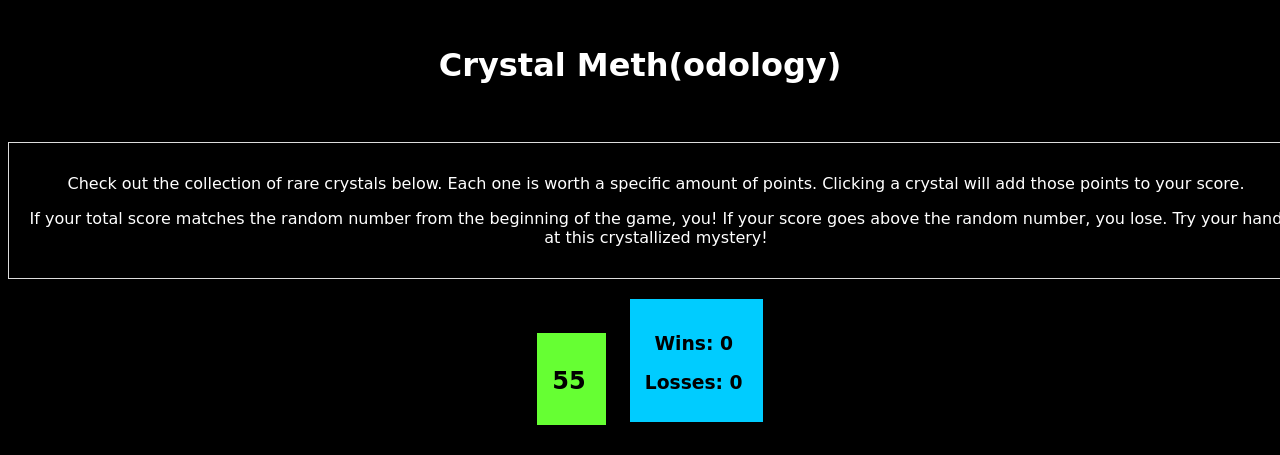
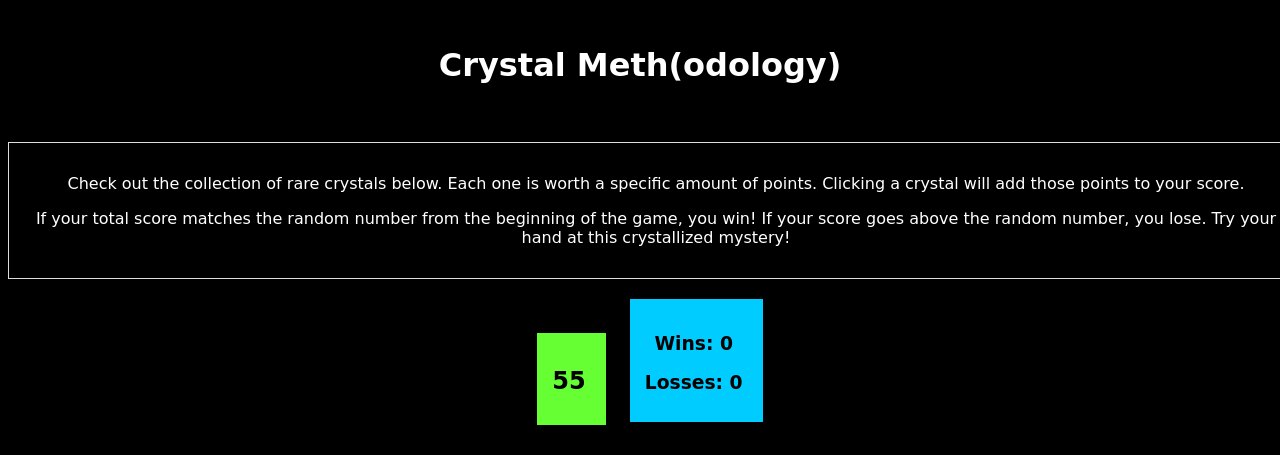
Before and after one commit to juliareed/crystal-game, a plain HTML site: page index.html in a window 1280 px wide. Shown: the top 455 px of the page. Drawn offline with nearby package versions, Linux system fonts and the light colour scheme; a web font is replaced by a local one.

Commit message:
Update index.html

```diff
--- a/index.html
+++ b/index.html
@@ -15,7 +15,7 @@
 
 			<div id="instructions">
 				<p>Check out the collection of rare crystals below. Each one is worth a specific amount of points.  Clicking a crystal will add those points to your score.</p>
-				<p> If your total score matches the random number from the beginning of the game, you!  If your score goes above the random number, you lose. Try your hand at this crystallized mystery! </p>
+				<p> If your total score matches the random number from the beginning of the game, you win!  If your score goes above the random number, you lose. Try your hand at this crystallized mystery! </p>
 			</div>
 
 			<div class = "container"><center>
```
